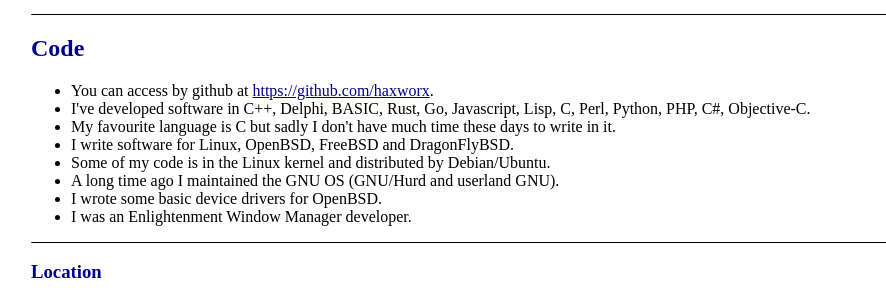
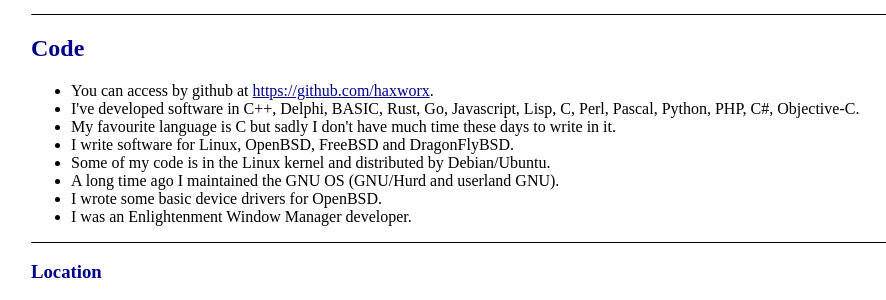
Before and after one commit to haxworx/blog, a Symfony app: template templates/page/index.html.twig in a window 1280 px wide. Shown: the part 149-449 px from the top of the page, without its empty margins (97-983 px from the left). Run offline with Twig, Linux system fonts and the light colour scheme; the template is opened without the code that fills it, so the values that code supplies are empty; some libraries are stand-ins or nearby versions.

Commit message:
Pascal: How could I forget???

```diff
--- a/templates/page/index.html.twig
+++ b/templates/page/index.html.twig
@@ -9,7 +9,7 @@
 <h2>Code</h2>
 <ul>
     <li>You can access by github at <a href="https://github.com/haxworx">https://github.com/haxworx</a>.</li>
-    <li>I've developed software in C++, Delphi, BASIC, Rust, Go, Javascript, Lisp, C, Perl, Python, PHP, C#, Objective-C.</li>
+    <li>I've developed software in C++, Delphi, BASIC, Rust, Go, Javascript, Lisp, C, Perl, Pascal, Python, PHP, C#, Objective-C.</li>
     <li>My favourite language is C but sadly I don't have much time these days to write in it.</li>
     <li>I write software for Linux, OpenBSD, FreeBSD and DragonFlyBSD.</li>
     <li>Some of my code is in the Linux kernel and distributed by Debian/Ubuntu.</li>
```
